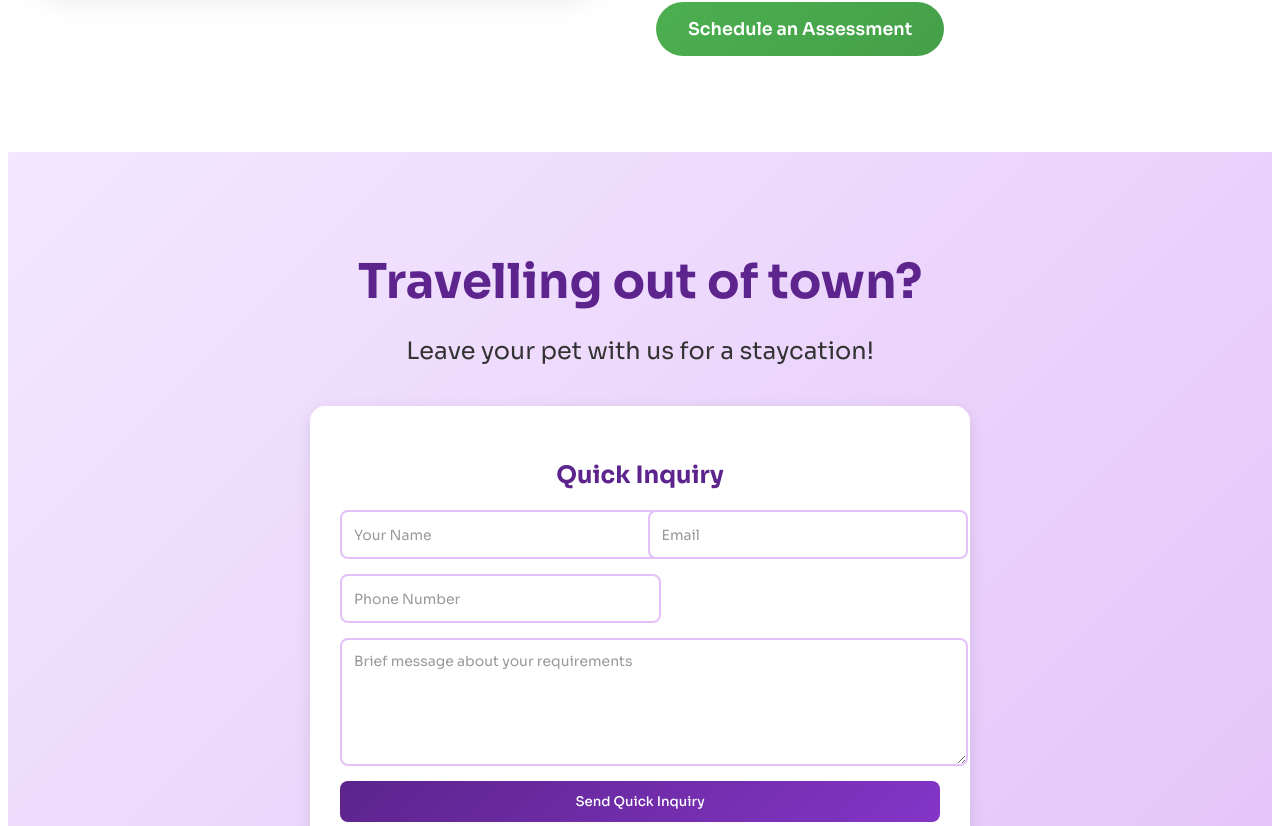
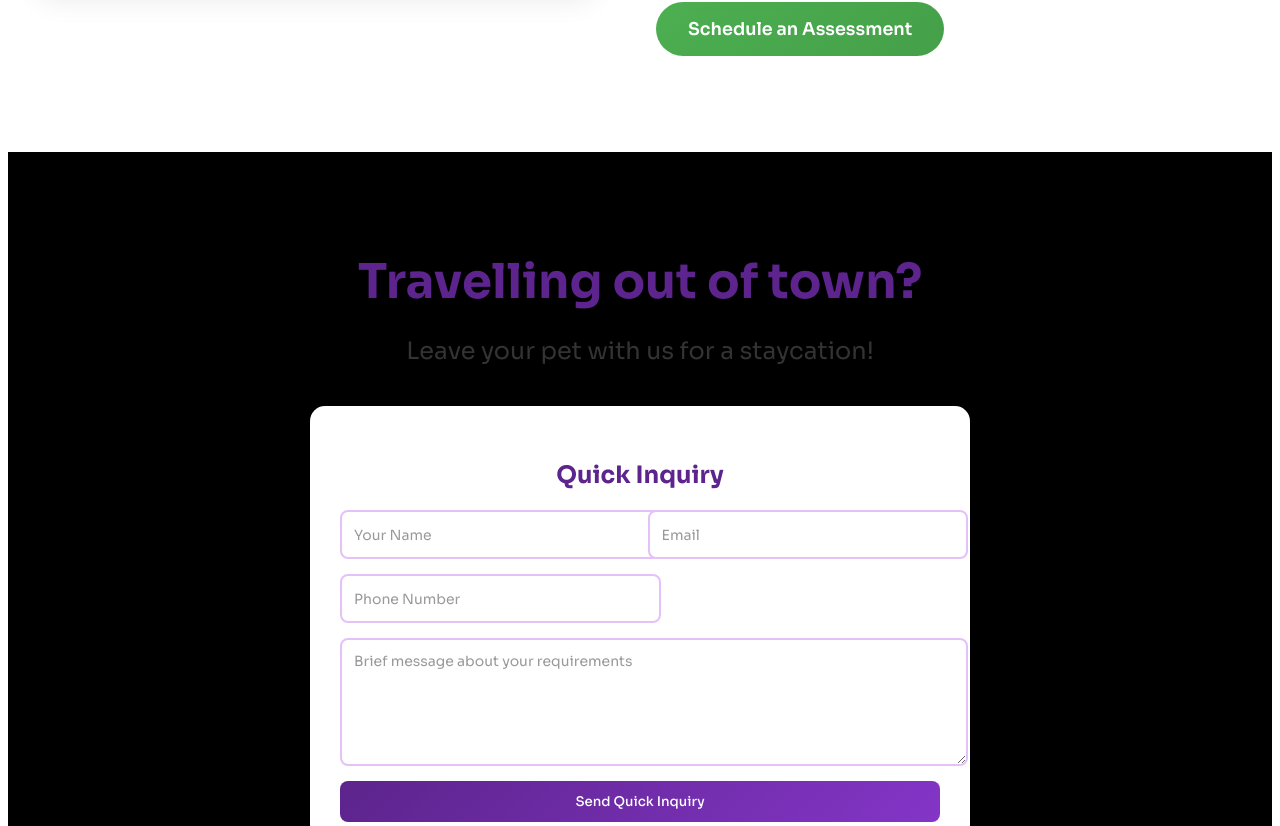
Before and after one commit to DRAKEN-1974/dogs, a Next.js app: page / in a window 1280 px wide. Shown: the part 2494-3320 px from the top of the page. Built offline with nearby package versions, Linux system fonts and the light colour scheme.

Commit message:
Update last.css

```diff
--- a/src/app/components/last.css
+++ b/src/app/components/last.css
@@ -3,7 +3,7 @@
 
 /* Base Styling */
 .last-section {
-  background: linear-gradient(135deg, #f3e8ff, #e4c1f9);
+  background: black;
   padding: 60px 20px;
   min-height: 100vh;
   font-family: 'Sora', sans-serif;
```
